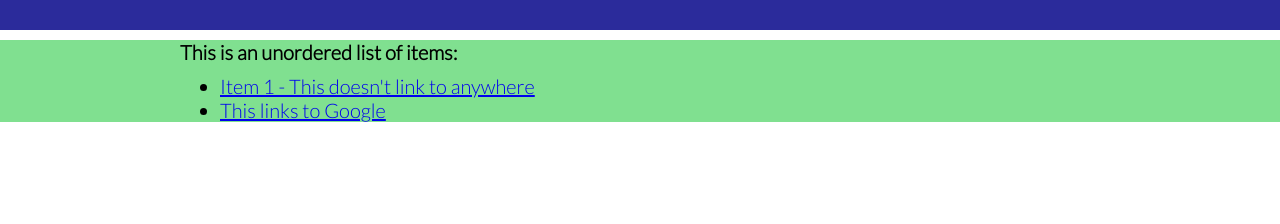
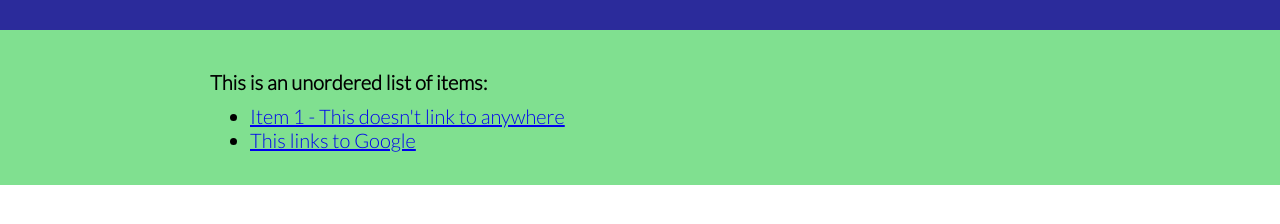
Before and after one commit to skcmw/cmw, a plain HTML site: page index.html in a window 1280 px wide. Shown: the part 440-664 px from the top of the page. Drawn offline with Linux system fonts and the light colour scheme.

Commit message:
Update style.css

```diff
--- a/style.css
+++ b/style.css
@@ -33,7 +33,7 @@ p {
 }
 
 .list {
-/*   padding: 30px; */
+  padding: 30px;
   background-color: #80E090;
 }
 
@@ -43,5 +43,5 @@ p {
 }
 
 ul {
-/*   padding-bottom: 3px; */
+  padding-bottom: 3px;
 }
```
